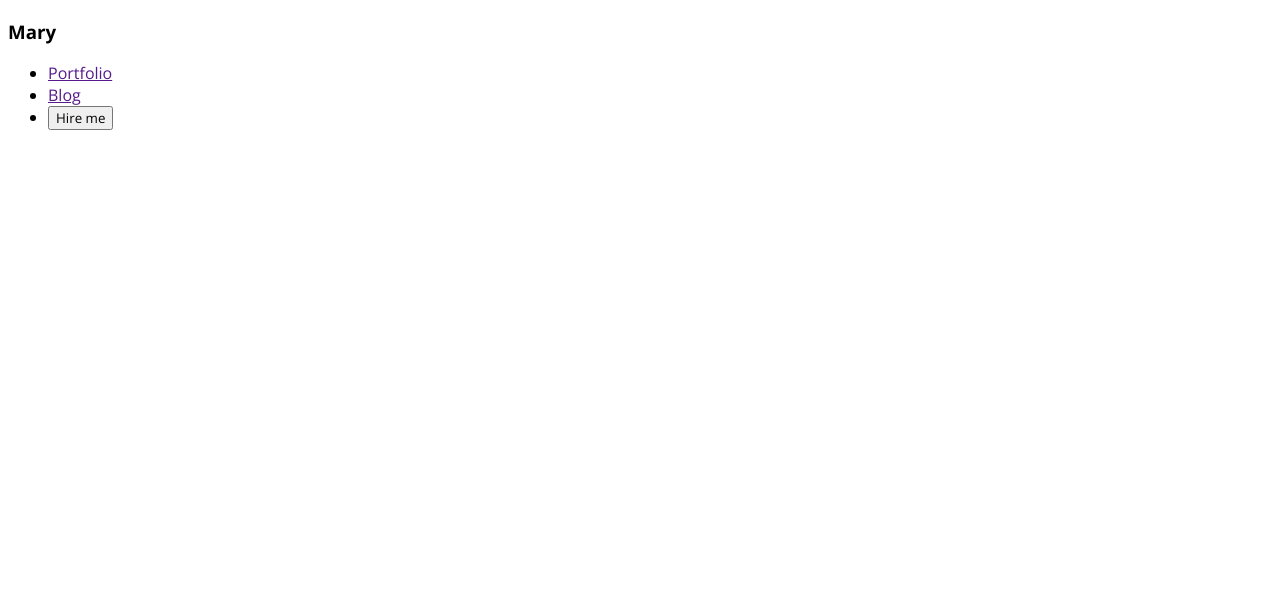
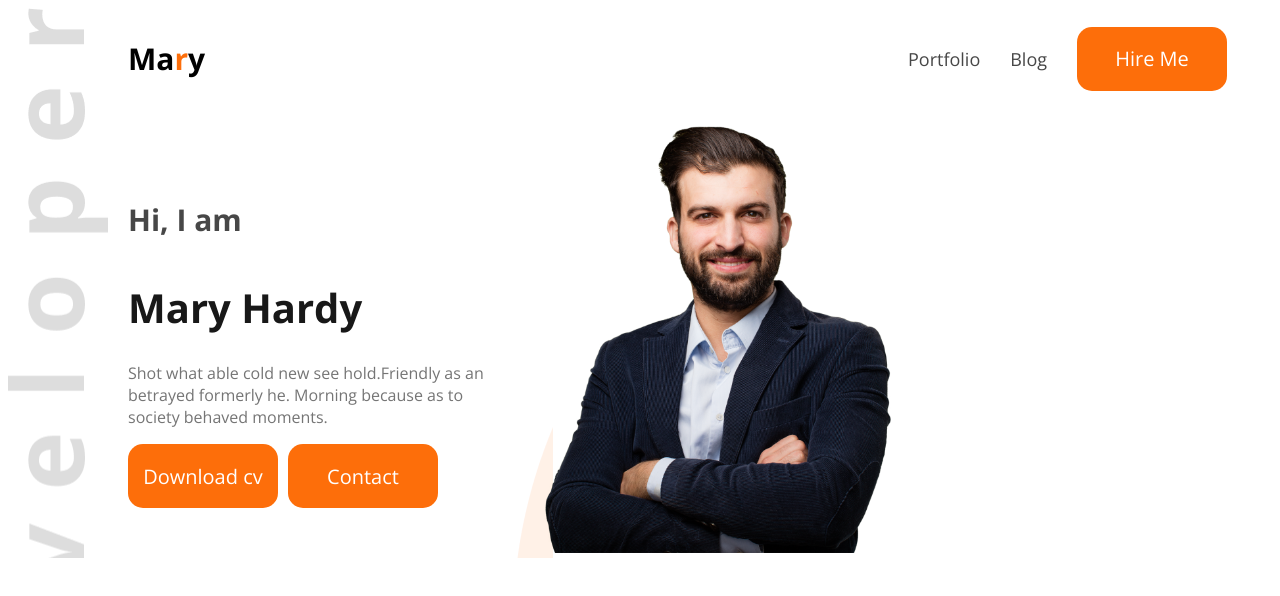
Before and after one commit to Anwar157/web-dev-portfolio, a plain HTML site: page index.html in a window 1280 px wide. Drawn offline with nearby package versions, Linux system fonts and the light colour scheme.

Commit message:
added header banner

```diff
--- a/index.html
+++ b/index.html
@@ -10,15 +10,29 @@
     <link rel="stylesheet" href="style.css">
 </head>
 <body>
-    <header>
+    <header class="header">
         <nav>
-            <h3>Ma<span>r</span>y</h3>
-            <ul>
-                <li><a href="">Portfolio</a></li>
-                <li><a href="">Blog</a></li>
-                <li><a href=""><button>Hire me</button></a></li>
+            <h3 id="nav-title-style">Ma<span id="title-r-style">r</span>y</h3>
+            <ul id="list-items">
+                <li style="list-style: none;"><a class="ancor-style dark-2" href="">Portfolio</a></li>
+                <li style="list-style: none;"><a class="ancor-style dark-2" href="">Blog</a></li>
+                <li style="list-style: none;"><a class="ancor-style" href=""><button class="btn-1">Hire Me</button></a></li>
             </ul>
         </nav>
+        <div class="banner">
+            <div class="banner-content">
+                <h4 id="banner-gretting" class="dark-2">Hi, I am</h4>
+                <h1 id="banner-title" class="dark-1">Mary Hardy</h1>
+                <p id="banner-description" class="dark-3">Shot what able cold new see hold.Friendly as an betrayed formerly he. Morning because as to society behaved moments.</p>
+                <div class="banner-button">
+                    <button class="btn-1">Download cv</button>
+                    <button class="btn-1">Contact</button>
+                </div>
+            </div>
+            <div id="banner-pic">
+                <img src="imeges/hardy.png" alt="hardy">
+            </div>
+        </div>
 
     </header>
 
--- a/style.css
+++ b/style.css
@@ -1,3 +1,88 @@
 * {
   font-family: "Open Sans", sans-serif;
 }
+/* header style */
+.header {
+  background-image: url(imeges/developer.png);
+  background-repeat: no-repeat;
+  background-position: top left;
+}
+
+/* nav style */
+nav {
+  display: flex;
+  justify-content: space-between;
+  align-items: center;
+  margin: 0px 30px 0px 120px;
+}
+#nav-title-style {
+  font-weight: bolder;
+  font-size: 30px;
+}
+#title-r-style {
+  color:#FD6E0A ;
+}
+#list-items {
+  display: flex;
+  align-items: center;
+  gap: 30px;
+  margin-right: 15px;
+}
+.ancor-style {
+  text-decoration: none;
+  font-size: 18px;
+}
+.dark-2 {
+  color: #474747;
+}
+.dark-1 {
+  color: #181818;
+}
+.dark-3 {
+  color: #757575;
+}
+.btn-1 {
+  height: 64px;
+  width: 150px;
+  border: none;
+  font-size: 20px;
+  padding: 10px;
+  color: white;
+  background-color: #FD6E0A;
+  border-radius: 15px;
+}
+/* banner style */
+.banner {
+  display: flex;
+  /* justify-content: space-between; */
+  align-items: center;
+   margin: 0px 30px 0px 120px;
+}
+#banner-gretting {
+  font-size: 30px;
+}
+#banner-title {
+  font-size: 40px;
+  font-weight: bold;
+}
+#banner-description{
+  font-size: 16px;
+}
+.banner-content {
+  max-width: 385px;
+}
+.banner-button {
+  display: flex;
+  gap: 10px;
+}
+#banner-pic {
+  background-image: url(imeges/header_bg.png);
+  max-width: 40px;
+  background-repeat: no-repeat;
+}
+
+img {
+  max-height: 476px;
+  max-width: 384px;
+
+}
```
